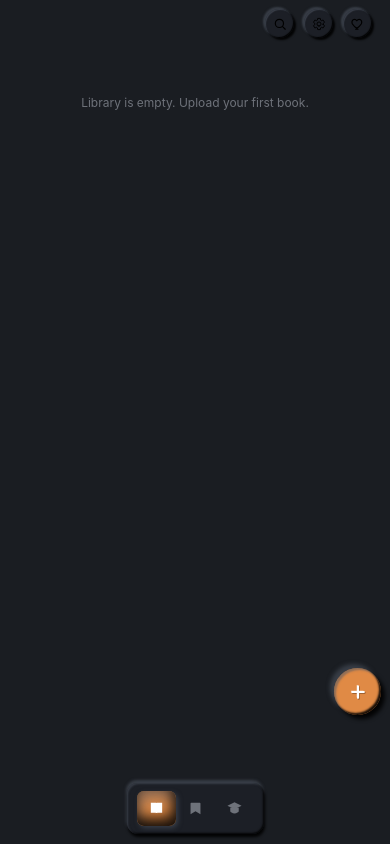
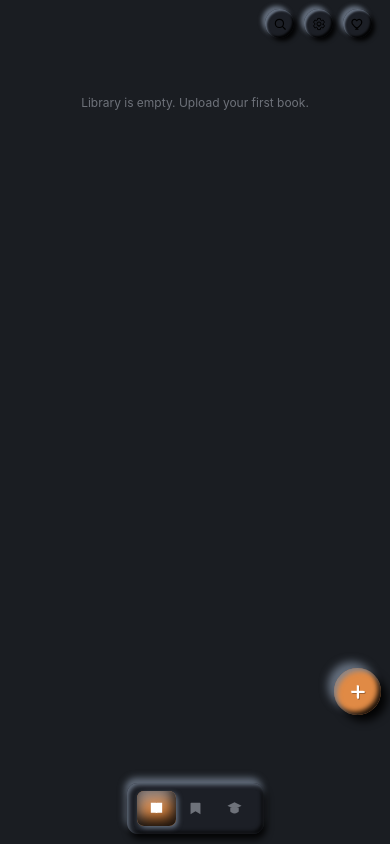
Before and after one commit to 402035zombie-a11y/sapphire, a React Native app: screen /Library in a window 390 px wide. Built offline with nearby package versions, Linux system fonts and the light colour scheme; what react-native-worklets would draw is missing.

Commit message:
fix: strengthen neu shadows (raised/circle) + brighten dark-theme shadowLight so inner+outer neumorphism reads on dark; settings gear size symmetry

```diff
--- a/theme/neu.ts
+++ b/theme/neu.ts
@@ -18,14 +18,14 @@ export type NeuStyle = any;
 
 // выпуклый (raised): солнце сверху → блик вверх-влево (светлый), тёмная падающая тень вниз-вправо + внутренняя окантовка (объём)
 export function neuRaised(t: ThemePalette, radius: number, strength = 1): any {
-  const off = Math.max(2, Math.round((radius * 0.16 + 1.5) * strength)); // компактный сдвиг (не «размазывается»)
-  const blur = Math.round(off * 1.0); // меньше размытие
-  const x = Math.max(1, Math.round(off * 0.35));
+  const off = Math.max(3, Math.round((radius * 0.22 + 3) * strength)); // заметный сдвиг (читается на тёмном)
+  const blur = Math.round(off * 1.3);
+  const x = Math.max(2, Math.round(off * 0.4));
   const y = off;
   const { shadowDark: d, shadowLight: l } = t.neu;
-  const ix = Math.max(1, Math.round(off * 0.18));
-  const iy = Math.max(1, Math.round(off * 0.22));
-  const iblur = Math.round(off * 0.6);
+  const ix = Math.max(2, Math.round(off * 0.28));
+  const iy = Math.max(2, Math.round(off * 0.32));
+  const iblur = Math.round(off * 0.8);
   return {
     backgroundColor: t.neu.base,
     borderRadius: radius,
@@ -100,12 +100,12 @@ export function neuInsetCard(t: ThemePalette, radius: number): any {
 // круглая кнопка (play/fab/icon): raised — для круга равное смещение корректно (нет «боков»)
 // + внутренняя окантовка для объёма
 export function neuCircle(t: ThemePalette, size: number, filled = false): any {
-  const off = Math.max(2, Math.round(size * 0.08));
-  const blur = Math.round(off * 1.0);
+  const off = Math.max(3, Math.round(size * 0.12));
+  const blur = Math.round(off * 1.3);
   const { shadowDark: d, shadowLight: l } = t.neu;
-  const ix = Math.max(1, Math.round(off * 0.4));
-  const iy = Math.max(1, Math.round(off * 0.4));
-  const iblur = Math.round(off * 0.6);
+  const ix = Math.max(2, Math.round(off * 0.5));
+  const iy = Math.max(2, Math.round(off * 0.5));
+  const iblur = Math.round(off * 0.8);
   return {
     width: size,
     height: size,
--- a/theme/themes.ts
+++ b/theme/themes.ts
@@ -80,7 +80,7 @@ export const THEMES: Record<ThemeMode, ThemePalette> = {
     popupBg: '#171A1F',
     popupBorder: '#262A31',
     posColor: '#E08A45',
-    neu: { base: '#1C1F26', light: '#343943', dark: '#0C0E11', shadowDark: 'rgba(0,0,0,0.9)', shadowLight: 'rgba(80,88,100,0.55)', glow: 'rgba(80,88,100,0.25)' },
+    neu: { base: '#1C1F26', light: '#343943', dark: '#0C0E11', shadowDark: 'rgba(0,0,0,0.9)', shadowLight: 'rgba(120,132,150,0.8)', glow: 'rgba(120,132,150,0.4)' },
   },
 };
 
```
